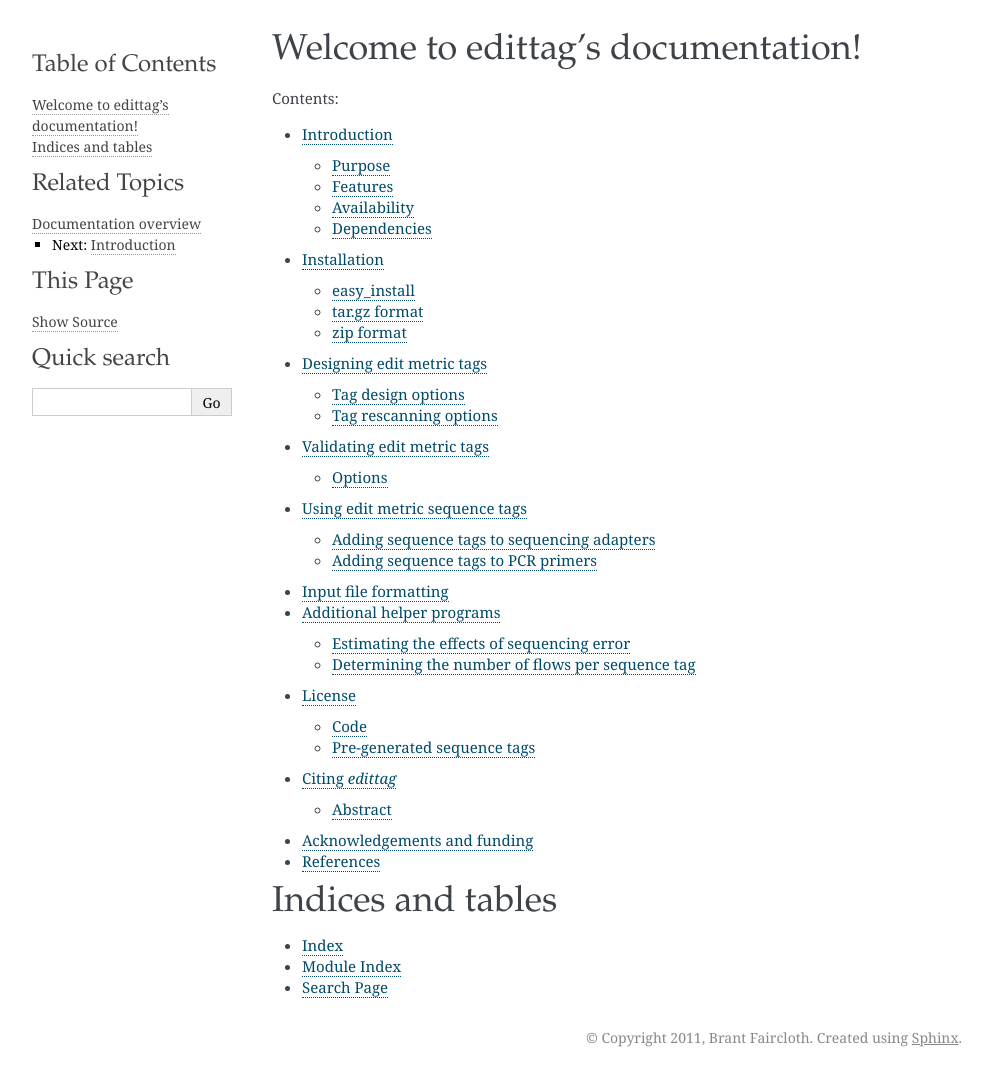
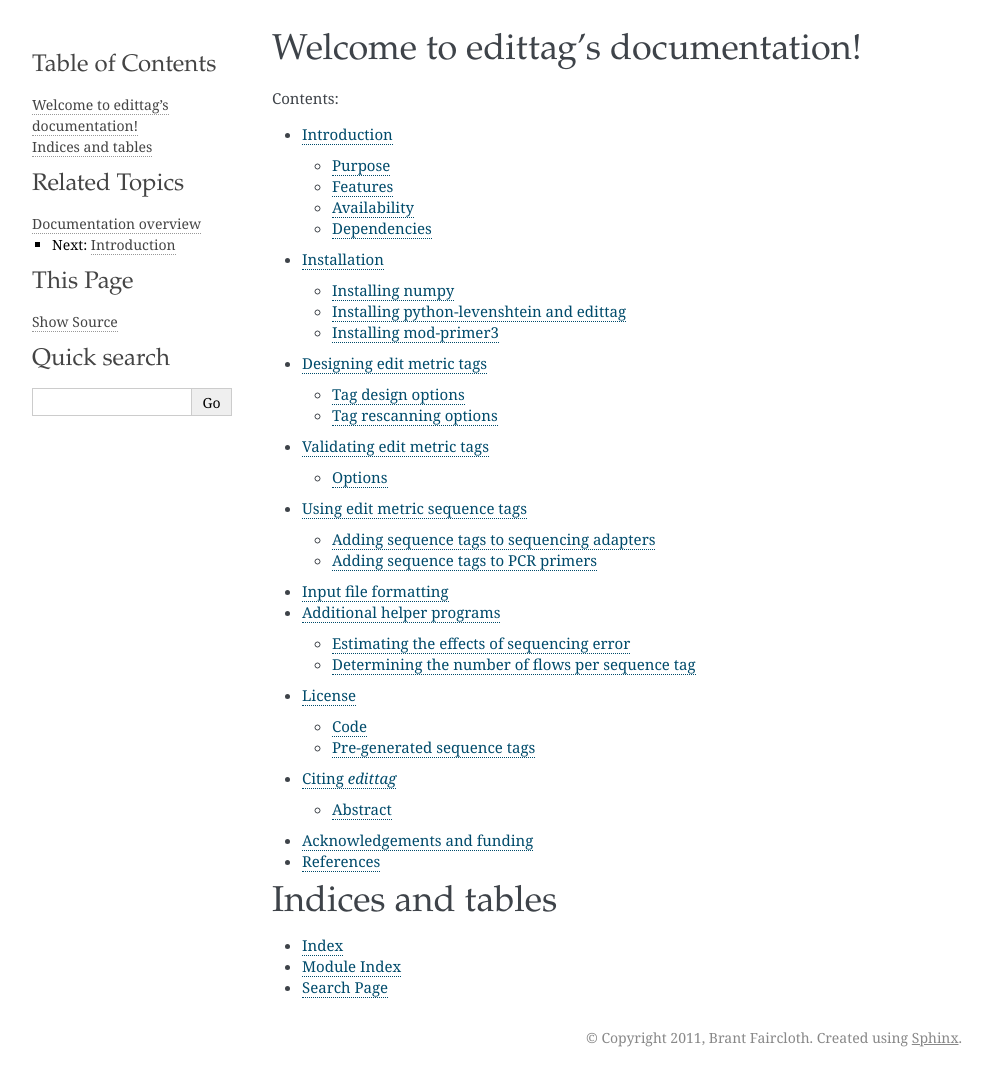
Before and after one commit to faircloth-lab/edittag, a Sphinx documentation site: the page built from docs/index.rst, in a window 1280 px wide. Shown: the whole page, without its empty margins (148-1140 px from the left). Built offline with Sphinx 7.4.7, drawn with Linux system fonts in a browser that asks for light colours; some of the changed lines change nothing that is shown.

Commit message:
streamline installation requirements by giving easy_install options

```diff
--- a/docs/installation.rst
+++ b/docs/installation.rst
@@ -4,32 +4,56 @@
 Installation
 *************
 
-easy_install
-============
+edittag_ has several dependencies.  At a minimum, you must install
+numpy_.  Optional installs include:
 
-This is one of the easiest options to get up and running quickly::
+- python-levenshtein_
+- mod-primer3_
+- nose_
 
+Installing numpy
+================
+
+You first need to install numpy_.  Barring platform-specific options, you can
+accomplish this by running::
+
+    easy_install numpy
+
+Sometimes on OSX, this is problematic.  There is a `binary installer
+<http://sourceforge.net/projects/numpy/files/NumPy/1.6.1/numpy-1.6.1-py2.6-python.org-macosx10.3.dmg/download>`_
+that you can use in this case.
+
+Installing python-levenshtein and edittag
+=========================================
+
+The easiest option to get up and running quickly is to use easy_install::
+
+    easy_install python-Levenshtein
     easy_install edittag
 
+You can also install both by download the tarballs (edittag_ and
+python-levenshtein_) and running::
 
-tar.gz format
-=============
-
-You can install edittag from tar.gz archive::
-
-    tar -xzf edittag-0.5.tar.gz
-    cd edittag-0.5/
-    python setup.py build
-    python setup.py test
     python setup.py install
 
-zip format
-==========
+In the unzipped directory of each package.
 
-Similar to tar.gz::
+Installing mod-primer3
+======================
 
-    unzip edittag-0.5.zip
-    cd edittag-0.5/
-    python setup.py build
-    python setup.py test
-    python setup.py install
+If you would like to design primers with integrated tags, you need to
+build and install a modified version of the primer3 source code.  To do
+that, download the source_, build it, and place both primer3_long and
+primer3_config somewhere, in the same directory, within your path (here,
+I use /usr/local/bin, because it is usually already in your $PATH::
+
+    wget https://github.com/faircloth-lab/mod-primer3/zipball/v2.2.3
+    tar -xzvf v2.2.3
+    cd v2.2.3/src && make
+    cp primer3_{config,bin} /usr/local/bin/
+
+.. _edittag: https://github.com/faircloth-lab/edittag/zipball/v1.0rc1
+.. _python-levenshtein: https://github.com/faircloth-lab/python-levenshtein/zipball/v0.10.2
+.. _numpy: http://www.scipy.org/Download
+.. _mod-primer3: https://github.com/faircloth-lab/mod-primer3
+.. _nose: http://code.google.com/p/python-nose/
```
